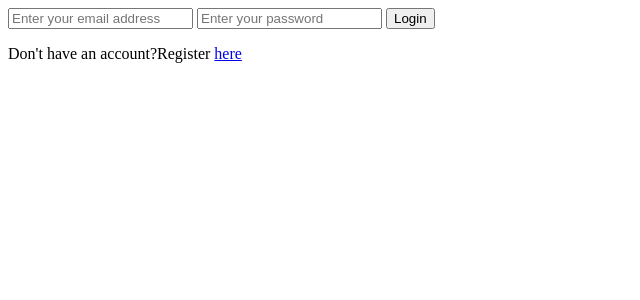
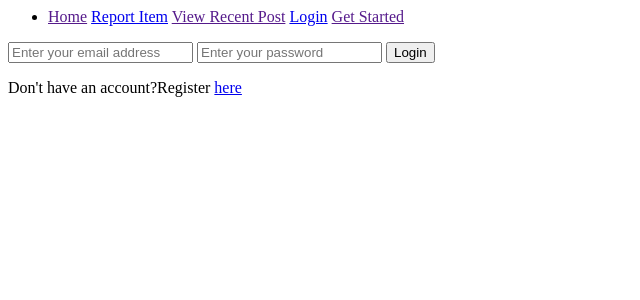
Before and after one commit to TryThisNet-Code/LostLink, a PHP site: page /login.php in a window 1280 px wide. Shown: the top 300 px of the page, without its empty margins (0-640 px from the left). Run offline with PHP 8.4, Linux system fonts and the light colour scheme.

Commit message:
- added nav bar

```diff
--- a/src/views/login.php
+++ b/src/views/login.php
@@ -1,3 +1,6 @@
+<?php
+    include('nav.php');
+?>
 <!DOCTYPE html>
 <html lang="en">
 <head>
--- /dev/null
+++ b/src/views/nav.php
@@ -0,0 +1,13 @@
+<nav>
+    <div>
+        <ul>
+            <li>
+                <a href="">Home</a>
+                <a href="/public/profile.php">Report Item</a>
+                <a href="">View Recent Post</a>
+                <a href="/public/login.php">Login</a>
+                <a href="">Get Started</a>
+            </li>
+        </ul>
+    </div>
+</nav>
```
